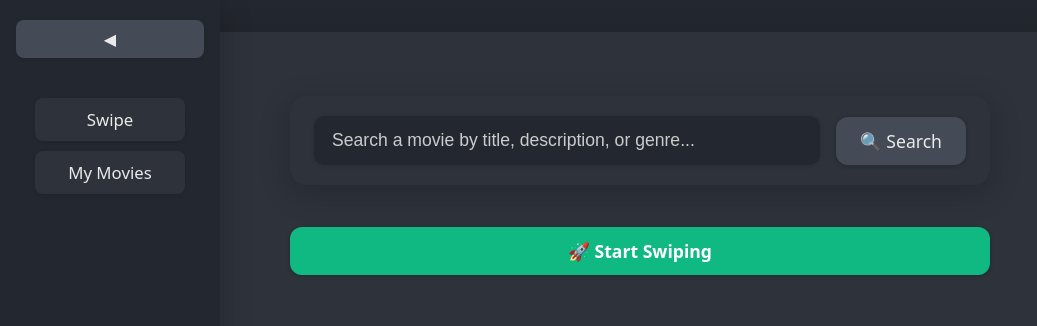
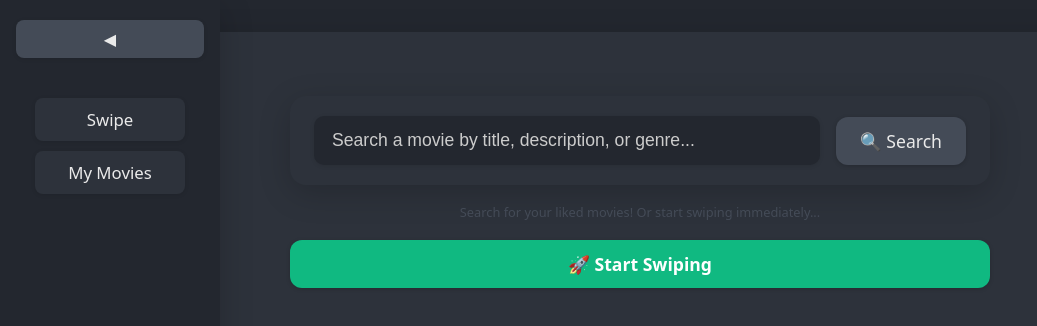
Before and after one commit to Tobbs2005/MovieRec, a React (Vite) app in the folder frontend/: page / in a window 1280 px wide. Shown: the top 326 px of the page, without its empty margins (0-1037 px from the left). Built offline with nearby package versions, Linux system fonts and the light colour scheme.

Commit message:
Update some styling margins

```diff
--- a/frontend/src/components/MovieCard.jsx
+++ b/frontend/src/components/MovieCard.jsx
@@ -20,7 +20,6 @@ export default function MovieCard({ movie, liked, onClick }) {
       <div className={styles.content}>
         <h3 className={styles.title}>
           {movie.title}
-          {liked && <span className={styles.check}>✅</span>}
         </h3>
 
         <p className={styles.genres}>
--- a/frontend/src/components/SearchBar.jsx
+++ b/frontend/src/components/SearchBar.jsx
@@ -54,6 +54,14 @@ export default function SearchBar({ onStart }) {
           🔍 Search
         </button>
       </div>
+      {
+        (searchResults.length == 0) &&
+        <div className={style.instructions}>
+          <p>
+            Search for your liked movies! Or start swiping immediately...
+          </p>
+        </div>
+      }
       <button
         onClick={() => onStart(likedIds)}
         className={style.startButton}
--- a/frontend/src/components/SearchBar.module.css
+++ b/frontend/src/components/SearchBar.module.css
@@ -14,7 +14,7 @@
   border-radius: 16px;
   box-shadow: var(--color-shadow, 0 4px 24px rgba(0,0,0,0.18));
   padding: 20px 24px;
-  margin-bottom: 24px;
+  margin-bottom: 18px;
   gap: 16px;
 }
 
@@ -90,3 +90,9 @@
   color: var(--color-text-main, #eaeaea);
   text-align: left;
 }
+
+.instructions p {
+  font-size: 0.8rem;
+  color: #444b57;
+  margin: 0px;
+}
--- a/frontend/src/components/SwipeReccomender.module.css
+++ b/frontend/src/components/SwipeReccomender.module.css
@@ -12,7 +12,6 @@
 
 .filterBarWrapper {
   width: 100%;
-  margin-bottom: 32px;
 }
 
 .error {
@@ -32,7 +31,7 @@
 .swipeCardWrapper {
   width: 100%;
   max-width: 900px;
-  margin-bottom: 24px;
+  margin-bottom: 10px;
   display: flex;
   justify-content: center;
   align-items: flex-end;
@@ -41,7 +40,7 @@
 .actionButtons {
   display: flex;
   gap: 18px;
-  margin-top: 24px;
+  margin-top: 10px;
   justify-content: center;
 }
 
@@ -65,7 +64,7 @@
 @media (max-width: 900px) {
   .swipeContainer {
     max-width: 100vw;
-    padding: 16px 0;
+    padding: 0;
   }
   .swipeCardWrapper {
     max-width: 100vw;
--- a/frontend/src/pages/Home.jsx
+++ b/frontend/src/pages/Home.jsx
@@ -20,7 +20,10 @@ export default function Home({
   return (
     <div>
       {!started ? (
-        <SearchBar onStart={handleStartSwiping} />
+        <div className="part-one">
+          <SearchBar onStart={handleStartSwiping} />
+
+        </div>
       ) : (
         <SwipeRecommender
           preLikedIds={likedIds}
--- a/frontend/src/styles/theme.css
+++ b/frontend/src/styles/theme.css
@@ -7,7 +7,7 @@
   --color-text-muted: #ccc;
   --color-accent: #444b57;
   --color-accent-hover: #353a44;
-  --color-success: #7fff7f;
+  --color-success: #7fff7f25;
   --color-genre: #cfc;
   --color-shadow: 0 8px 32px rgba(0,0,0,0.18);
   --color-error: #ff6b6b;
```
